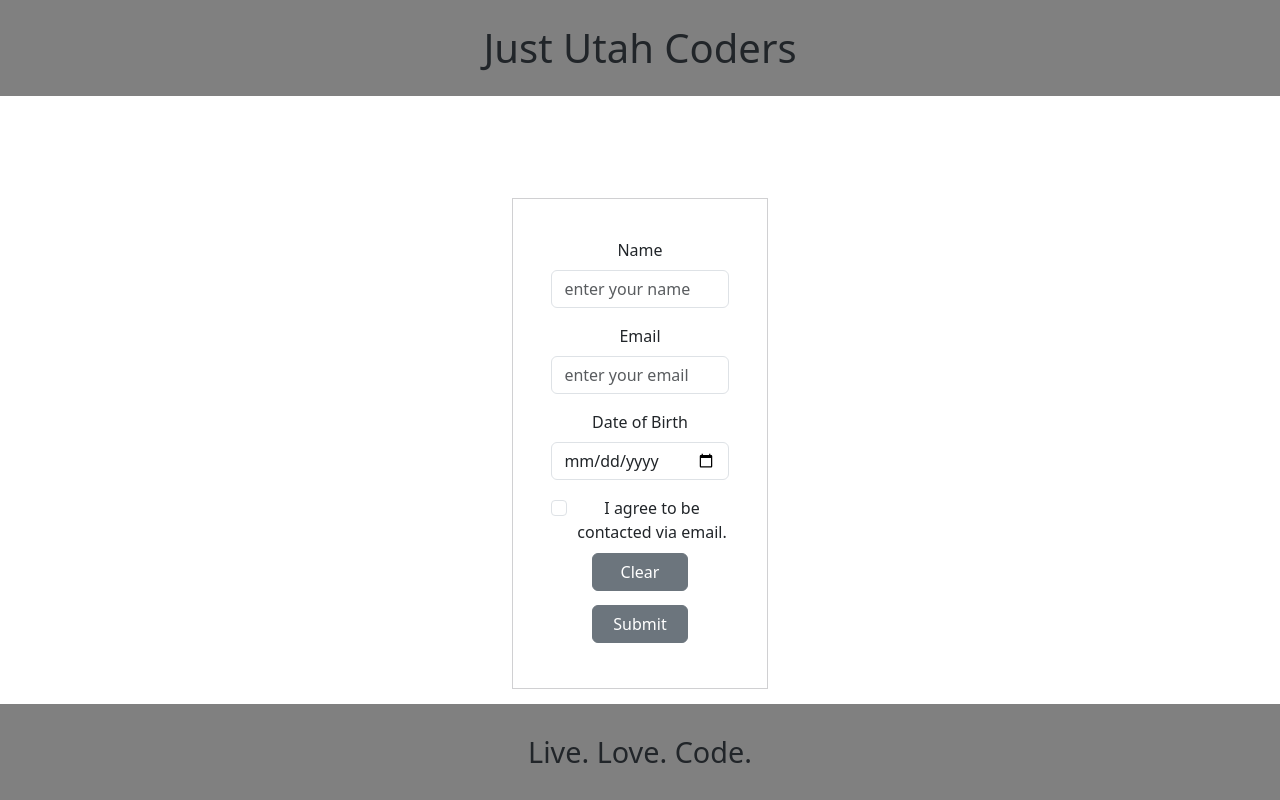
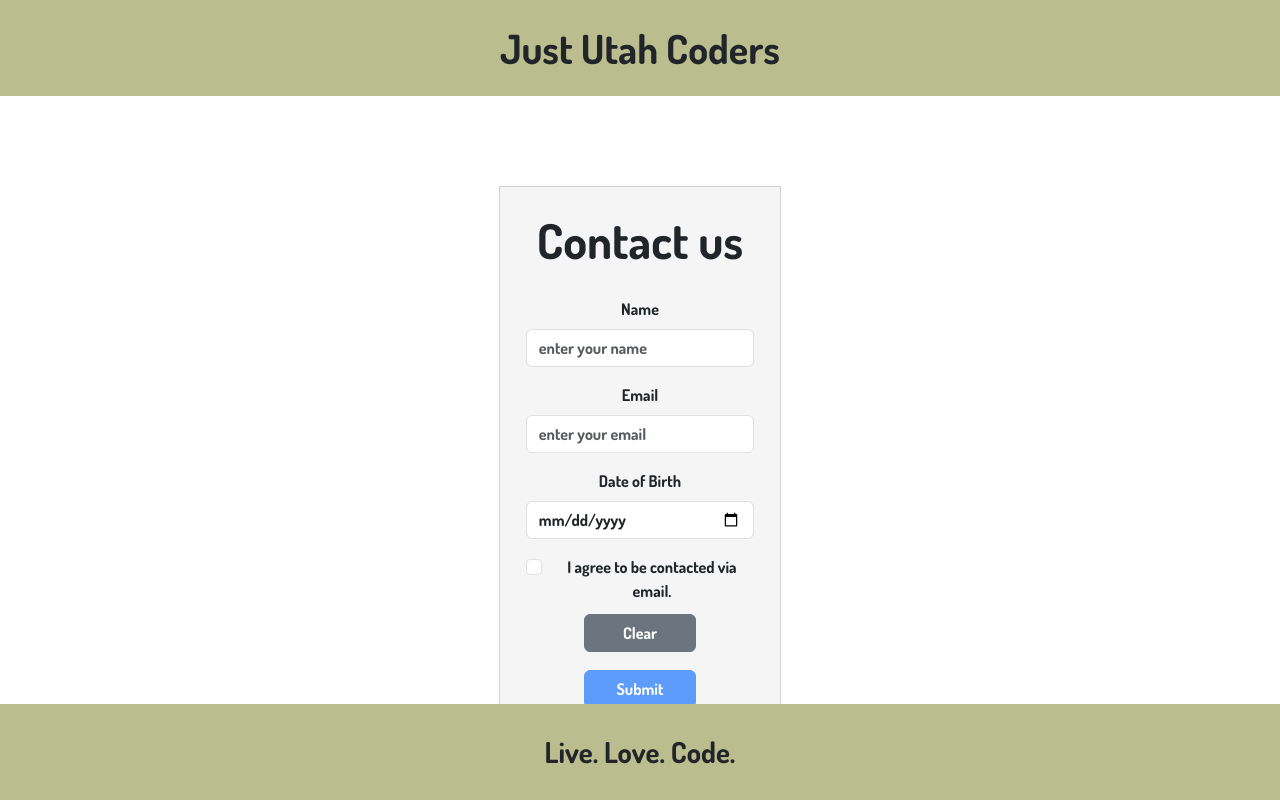
Before and after one commit to milklot/intake-form, a React (Create React App) app in the folder intake-form/: page / in a window 1280 px wide. Built offline with nearby package versions, Linux system fonts and the light colour scheme.

Commit message:
add yup validation, success message, styling to all components

```diff
--- a/intake-form/src/App.css
+++ b/intake-form/src/App.css
@@ -1,19 +1,23 @@
+@import url('https://fonts.googleapis.com/css2?family=Dosis:wght@700&display=swap');
+
 .App {
   text-align: center;
+  font-family: "Dosis", sans-serif;
 }
 
-div .contact-header {
-  z-index: 1;
-  background-color: grey;
+div.contact-header {
+  background-color: #BABD8D;
   height: 6rem;
   font-size: 2.5rem;
   display: flex;
   align-items: center;
   justify-content: center;
+  font-weight: bolder;
+  font-family: "Dosis", sans-serif;
 }
 
-div .contact-footer {
-  background-color: grey;
+div.contact-footer {
+  background-color: #BABD8D;
   height: 6rem;
   position: absolute;
   bottom: 0;
@@ -25,14 +29,33 @@ div .contact-footer {
 }
 
 .contact-form-container {
-  width: 20%;
+  background-color: whitesmoke;
+  width: 22%;
   margin: 0 auto;
-  padding: 3%;
-  border: 1px solid rgb(208, 208, 210);
-  margin-top: 8%;
+  padding: 2%;
+  border: 1.5px solid rgb(208, 208, 210);
+  margin-top: 7%;
 }
 
 .contact-form-btn {
   margin: 4%;
-  width: 6rem;
+  width: 7rem;
 }
+
+.contact-h2 {
+  padding-bottom: 1.2rem;
+  font-size: 3rem;
+  font-weight: bold;
+}
+
+.error-message-container {
+  background-color: rgb(230, 183, 183);
+  border-radius: 10px;
+}
+
+.success-message-container {
+  width: 30%;
+  margin: 0 auto;
+  margin-top: 1%;
+  font-size: 1.2rem;
+}
--- a/intake-form/src/components/ContactForm.js
+++ b/intake-form/src/components/ContactForm.js
@@ -1,6 +1,8 @@
-import React, { useState } from "react";
+import React, { useState, useEffect } from "react";
+import * as yup from "yup";
+import { Button, Form, FormGroup, Label, Input, Alert } from "reactstrap";
 
-import { Button, Form, FormGroup, Label, Input } from "reactstrap";
+import formSchema from "../validation/formSchema";
 
 const initialState = {
 	name: "",
@@ -9,20 +11,51 @@ const initialState = {
 	emailConsent: false,
 };
 
-const ContactForm = (props) => {
+const initialFormErrors = {
+	name: "",
+	email: "",
+	birthDate: "",
+	emailConsent: "",
+};
+
+const ContactForm = () => {
 
 	const [contactPerson, setContactPerson] = useState(initialState);
+	const [contactFormErrors, setContactFormErrors] = useState(initialFormErrors);
+	const [isDisabled, setIsDisabled] = useState(true);
+	const [successMessage, setSuccessMessage] = useState(false)
+
+	const inputChange = (name, value) => {
+		yup
+			.reach(formSchema, name)
+			.validate(value)
+			.then(() => {
+				setContactFormErrors({
+					...contactFormErrors,
+					[name]: "",
+				});
+			})
+			.catch((err) => {
+				setContactFormErrors({
+					...contactFormErrors,
+					[name]: err.errors[0]
+				});
+			});
+		setContactPerson({
+			...contactPerson,
+			[name]: value
+		})
+	} ;
 
 	const changeHandler = (event) => {
-		setContactPerson({
-			...contactPerson,
-			[event.target.name]: event.target.value
-		});
+		const { name , value, type, checked} = event.target;
+		 const valueToUse = type === "checkbox" ? checked : value;
+		inputChange(name, valueToUse);
 	};
-
 
 	const submitForm = (event) => {
 		event.preventDefault();
+		setSuccessMessage(!successMessage)
 		console.log(contactPerson);
 	};
 
@@ -31,10 +64,15 @@ const ContactForm = (props) => {
 		setContactPerson(initialState)
 	};
 
+	useEffect(() => {
+		formSchema.isValid(contactPerson)
+			.then((isValid) => setIsDisabled(!isValid), [contactPerson])
+	})
 
 	return (
 		<>
 			<Form onSubmit={submitForm} className="contact-form-container">
+				<h2 className="contact-h2">Contact us</h2>
 				<FormGroup>
 					<Label for="name">Name</Label>
 					<Input
@@ -44,6 +82,8 @@ const ContactForm = (props) => {
 						placeholder="enter your name"
 						value={contactPerson.name}
 						onChange={changeHandler}
+						required
+
 					/>
 				</FormGroup>
 				<FormGroup>
@@ -55,6 +95,8 @@ const ContactForm = (props) => {
 						placeholder="enter your email"
 						value={contactPerson.email}
 						onChange={changeHandler}
+						required
+
 					/>
 				</FormGroup>
 				<FormGroup>
@@ -75,6 +117,9 @@ const ContactForm = (props) => {
 							name="emailConsent"
 							id="emailConsent"
 							onChange={changeHandler}
+							checked={contactPerson.emailConsent}
+							onClick={console.log(contactPerson.emailConsent)}
+							required
 						/>
 						I agree to be contacted via email.
 					</Label>
@@ -89,10 +134,25 @@ const ContactForm = (props) => {
 				<Button
 					type="submit"
 					className="contact-form-btn"
+					color="primary"
+					disabled={isDisabled}
 				>
 					Submit
 				</Button>
+				<div className="error-message-container">
+					<p>{contactFormErrors.name}</p>
+					<p>{contactFormErrors.email}</p>
+					<p>{contactFormErrors.birthDate}</p>
+					<p>{contactFormErrors.emailConsent}</p>
+				</div>
 			</Form>
+			{!successMessage ? null :
+			<Alert
+				className="success-message-container"
+				color="success"
+			>
+			Thank you for filling the form. We will contact you very soon!
+			</Alert>}
 		</>
 	);
 };
--- /dev/null
+++ b/intake-form/src/validation/formSchema.js
@@ -0,0 +1,10 @@
+import * as yup from "yup";
+
+const formSchema = yup.object().shape({
+	name: yup.string().required("missing your name").min(1,"name cannot be blank").max(80 , "invalid name"),
+	email: yup.string().email().required("please enter your email").max(80, "invalid email"),
+	emailConsent: yup.boolean().oneOf([true], 'Must Accept Terms and Conditions'),
+	birthDate: yup.string()
+});
+
+export default formSchema;
```
